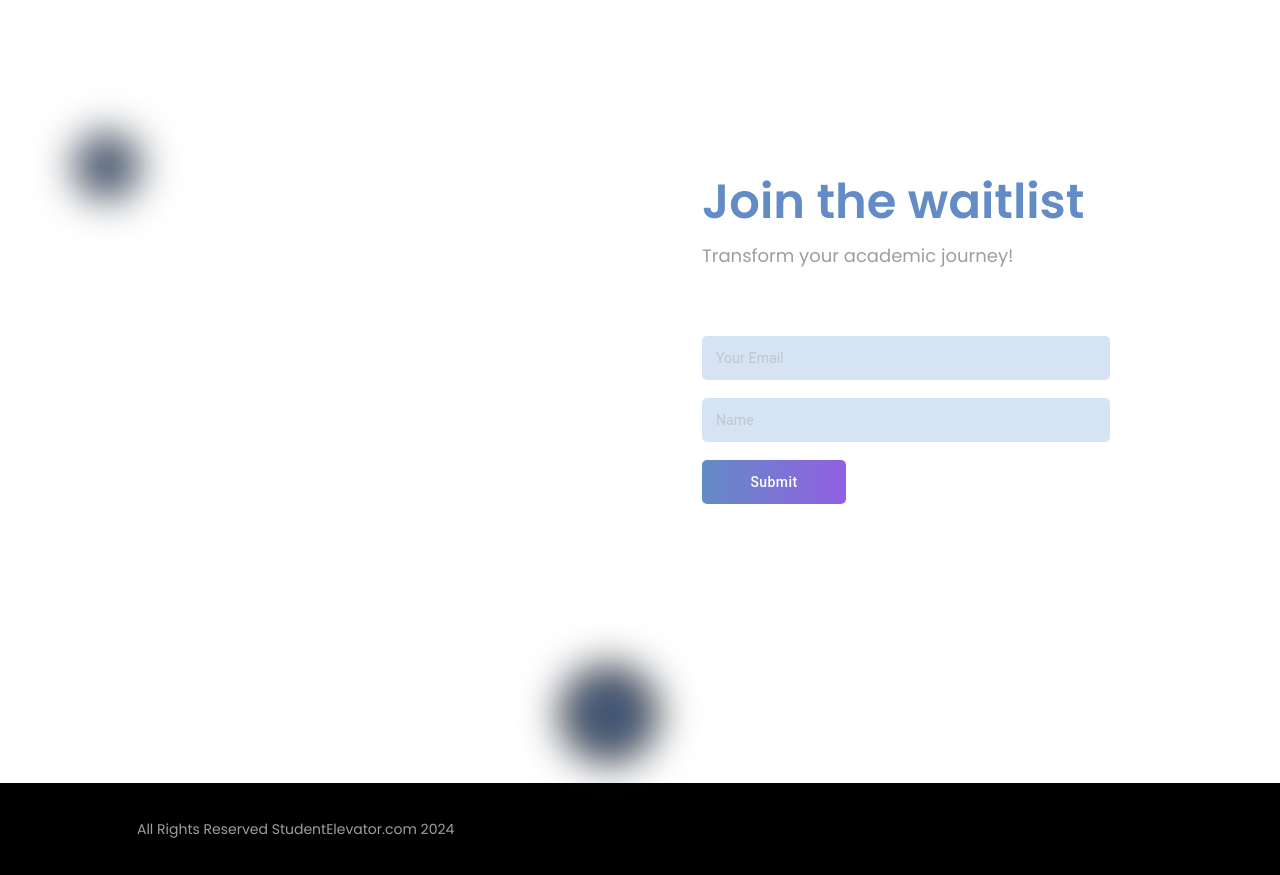
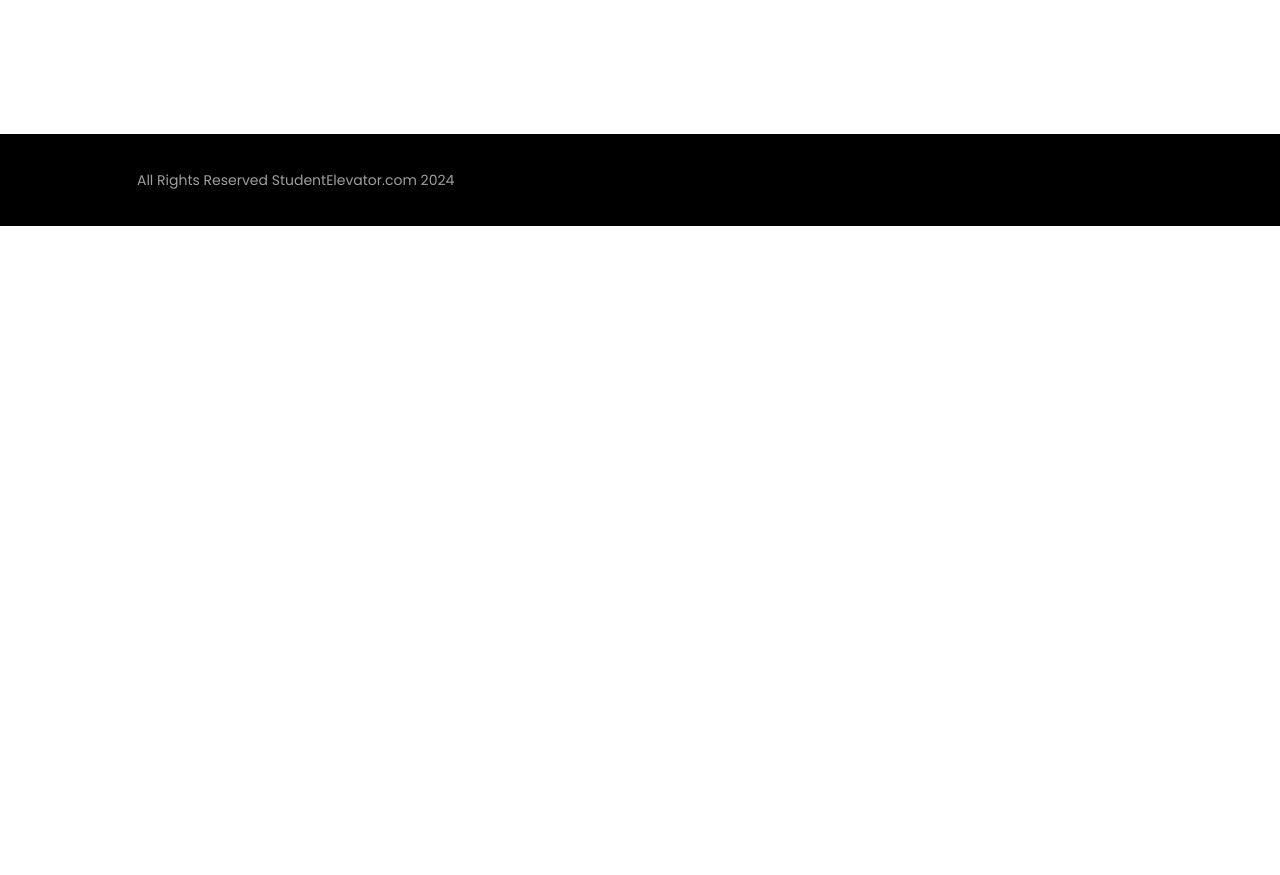
Before and after one commit to aarondon1/StudentElevator, a Next.js app: page / in a window 1280 px wide. Shown: the part 2660-3535 px from the top of the page. After the commit the page ends 2886 px from the top, so only its background shows below. Built offline with nearby package versions, Linux system fonts and the light colour scheme.

Commit message:
removed get in touch

```diff
--- a/pages/index.js
+++ b/pages/index.js
@@ -2,7 +2,7 @@ import Header from "../components/LandingPage/Header";
 import HeroSection from "../components/LandingPage/HeroSection";
 import FeatureSection from "../components/LandingPage/feature-section";
 import Footer from "../components/LandingPage/Footer";
-import GetInTouch from "../components/LandingPage/get-in-touch"
+
 
 const LandingPage = () => {
   return (
@@ -16,7 +16,7 @@ const LandingPage = () => {
       </section>
       <FeatureSection />
       <section className="self-stretch flex flex-col items-start justify-start gap-[21px] max-w-full">
-        <GetInTouch />
+
         <Footer />
       </section>
     </div>
```
